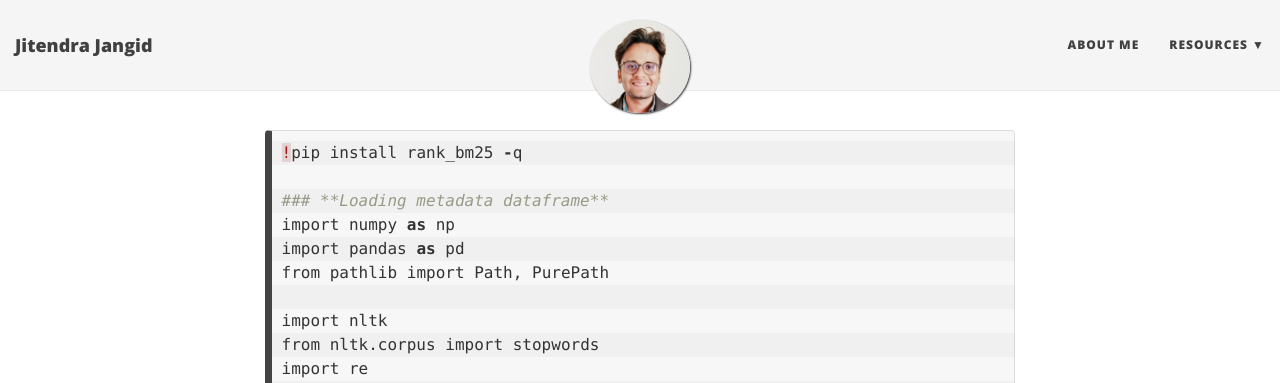
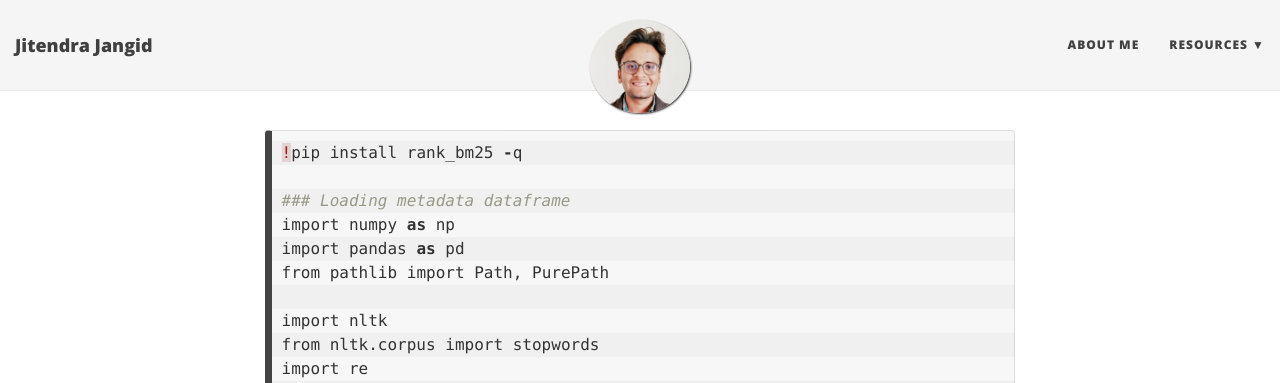
Before and after one commit to Overfitter/overfitter.github.io, a Jekyll site: the page built from _posts/2020-05-01-Covid-19-Q&A-BioBert.md, in a window 1280 px wide and 900 px high. Shown: the top 383 px of the window. Built offline with Jekyll 4.4.1, drawn with Linux system fonts in a browser that asks for light colours; nearby versions of some CDN libraries; comment, search, counter and statistics services are not loaded.

````diff
--- a/_posts/2020-05-01-Covid-19-Q&A-BioBert.md
+++ b/_posts/2020-05-01-Covid-19-Q&A-BioBert.md
@@ -11,7 +11,7 @@ tags: [nlp, question-answering, data-science, machine-learning]
 ```python
 !pip install rank_bm25 -q
 
-### **Loading metadata dataframe**
+### Loading metadata dataframe
 import numpy as np
 import pandas as pd
 from pathlib import Path, PurePath
````
